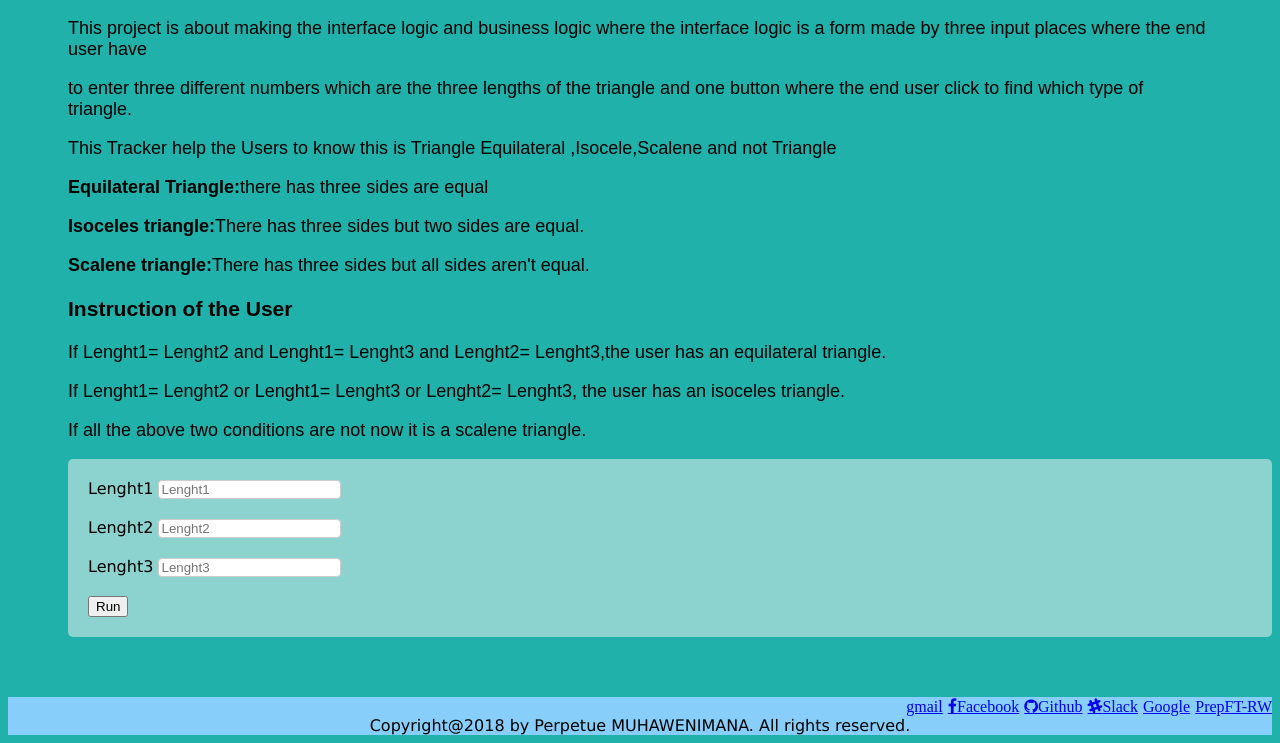
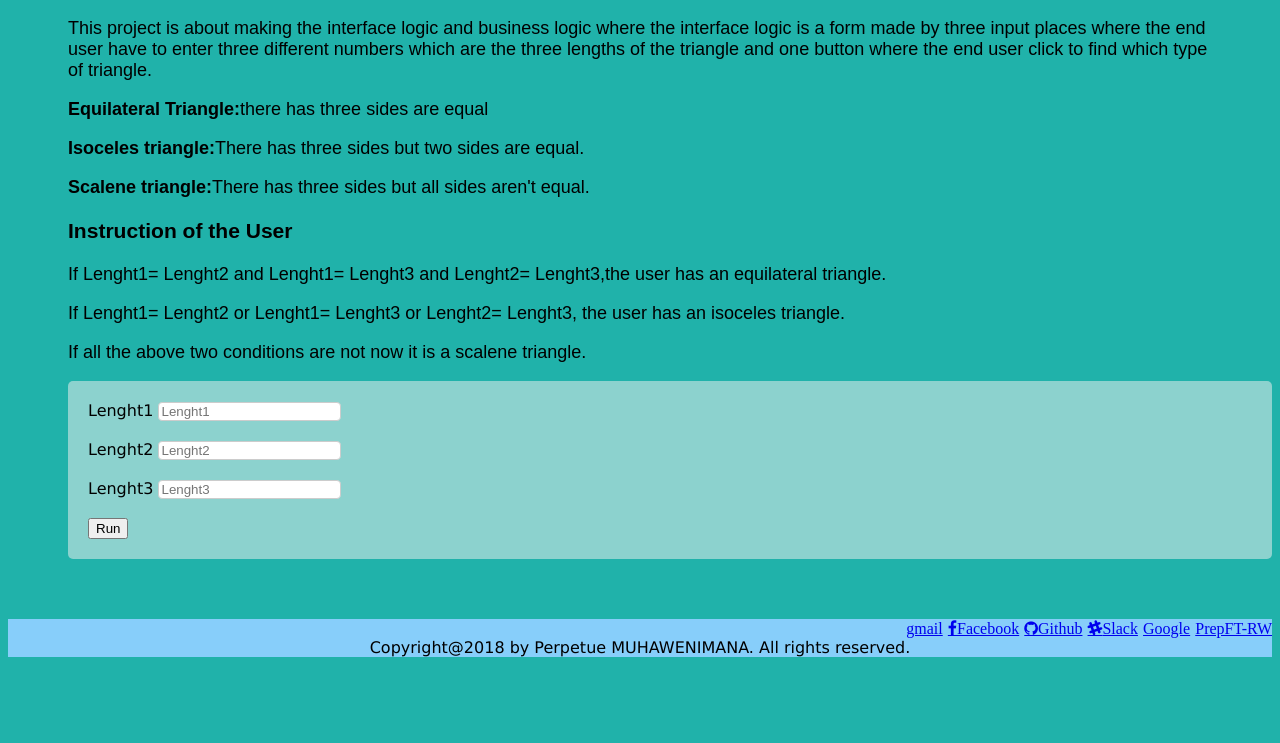
Before and after one commit to Perpetue/project-triangle-tracker, a plain HTML site: page index.html in a window 1280 px wide. Shown: the part 83-826 px from the top of the page. After the commit the page ends 800 px from the top, so only its background shows below. Drawn offline with Linux system fonts and the light colour scheme.

Commit message:
add all changes i do in file index.html

```diff
--- a/index.html
+++ b/index.html
@@ -19,9 +19,8 @@
                   </nav>
                   <div id="home">
           <h3>Project Triangle Tracker</h3>
-          <p>This project is about making the interface logic and business logic where the interface logic is a form made by three input places where the end user have </p>
-          <p>to enter three different numbers which are the three lengths of the triangle and one button where the end user click to find which type of triangle. </p>
-          <p>This Tracker help the Users to know  this is Triangle Equilateral ,Isocele,Scalene and not Triangle </p>
+          <p>This project is about making the interface logic and business logic where the interface logic is a form made by three input places where the end user have
+          to enter three different numbers which are the three lengths of the triangle and one button where the end user click to find which type of triangle. </p>
           <p> <strong>Equilateral Triangle:</strong>there has three sides are equal</p>
           <p> <strong>Isoceles triangle:</strong>There has three sides but two sides are equal.</p>
           <p><strong>Scalene triangle:</strong>There  has three sides but all sides aren't equal.</p>
```
